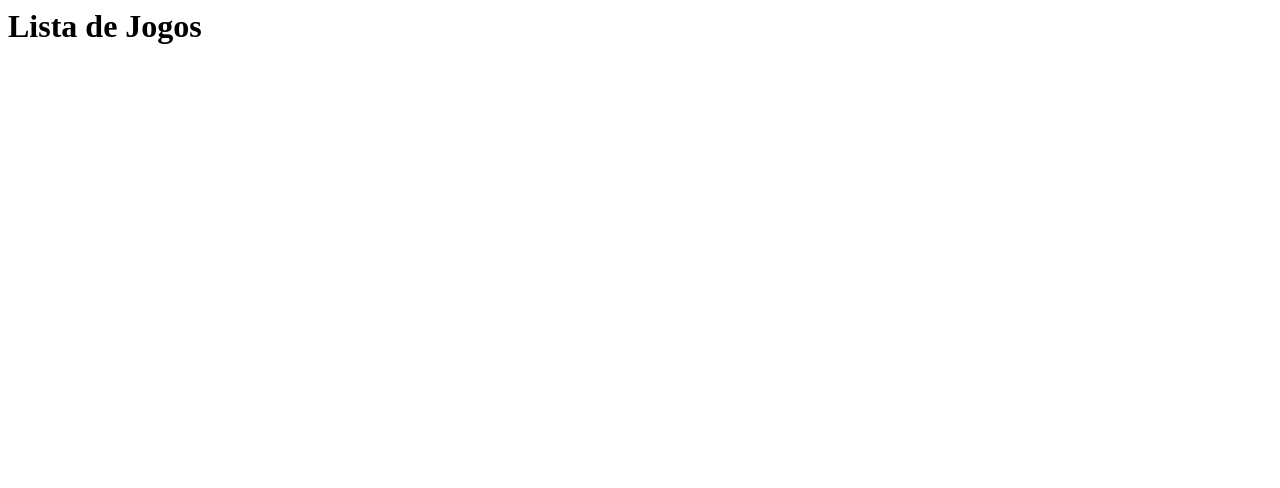
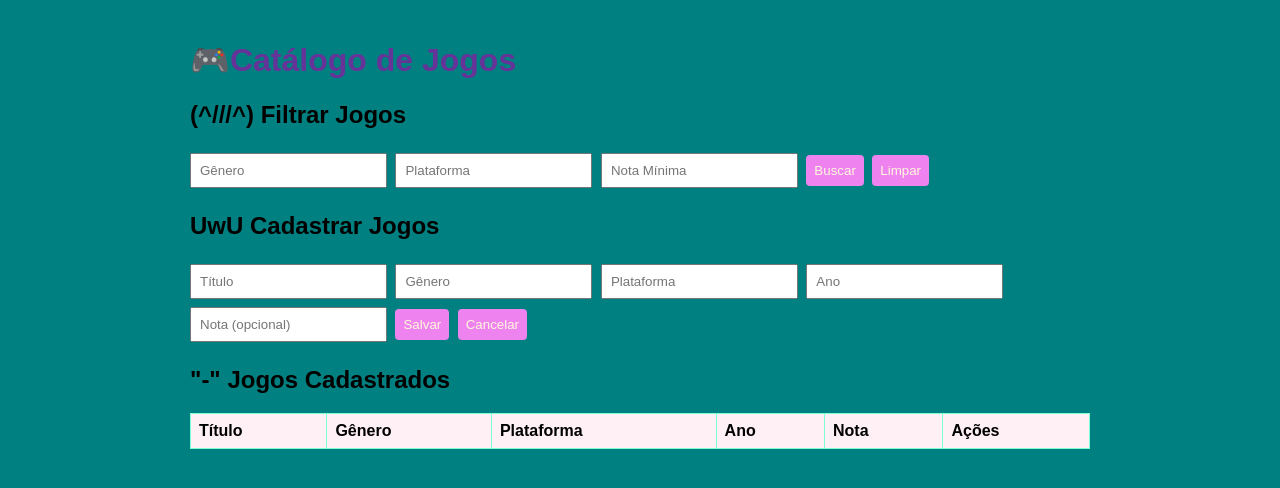
Before and after one commit to Jfcfeula/App-Jogos, a website: page frontend-jogos/index.html in a window 1280 px wide. Drawn offline with Linux system fonts and the light colour scheme.

Commit message:
Create index.html for game catalog

```diff
--- a/frontend-jogos/index.html
+++ b/frontend-jogos/index.html
@@ -1 +1,45 @@
-<h1>Lista de Jogos</h1>
+<!DOCTYPE html>
+<html lang="pt-br">
+<head>
+    <meta charset="UTF-8">
+    <title>Catálogo de Jogos</title>
+    <link rel="stylesheet" href="style.css">
+</head>
+<body>
+    <h1>🎮Catálogo de Jogos</h1>
+    <section class="filtros">
+        <h2>(^///^) Filtrar Jogos</h2>
+        <input type="text" id="filtro-genero" placeholder="Gênero">
+        <input type="text" id="filtro-plataforma" placeholder="Plataforma">
+        <input type="number" id="filtro-notaMin" placeholder="Nota Mínima" step="0.1">
+        <button id="btn-filtrar">Buscar</button>
+        <button id="btn_limpar">Limpar</button>
+    </section>
+    <section class="formulario">
+        <h2 id="titulo-form">UwU Cadastrar Jogos</h2>
+        <form id="form-jogo">
+            <input type="hidden" id="jogo-id">
+            <input type="text" id="titulo" placeholder="Título" required>
+            <input type="text" id="genero" placeholder="Gênero" required>
+            <input type="text" id="plataforma" placeholder="Plataforma" required>
+            <input type="number" id="ano" placeholder="Ano" required>
+            <input type="number" id="nota" placeholder="Nota (opcional)" step="0.1">
+            <button type="submit">Salvar</button>
+            <button type="button" id="btn-cancelar">Cancelar</button>
+        </form>
+    </section>
+    <section class="lista">
+        <h2>"-" Jogos Cadastrados</h2>
+        <table>
+            <thead>
+                <th>Título</th><th>Gênero</th><th>Plataforma</th>
+                <th>Ano</th><th>Nota</th><th>Ações</th>
+            </thead>
+            <tbody id="lista-jogos">
+
+            </tbody>
+        </table>
+    </section>
+    <script src="script.js"></script>
+</body>
+</html>
```
